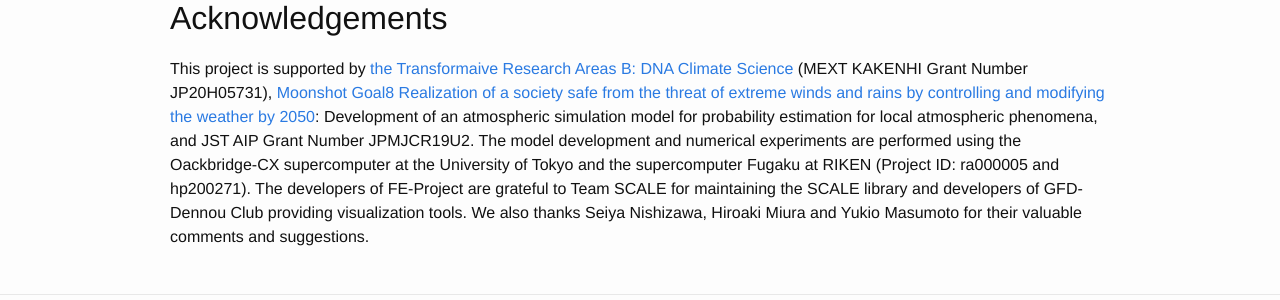
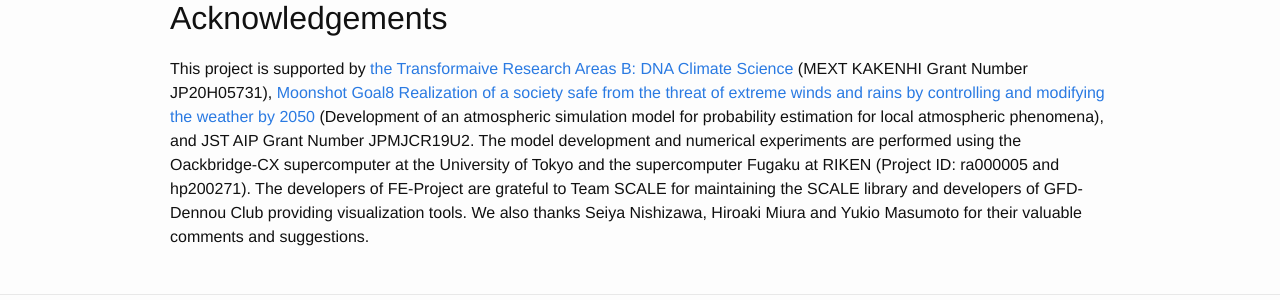
Before and after one commit to ywkawai/FE-Project_web, a Jekyll site: the page built from index.md, in a window 1280 px wide. Shown: the part 987-1287 px from the top of the page. Built offline with Jekyll 4.4.1, drawn with Linux system fonts in a browser that asks for light colours.

```diff
--- a/index.md
+++ b/index.md
@@ -36,9 +36,7 @@ Affiliation: *1: [RIKEN Center for Computational Science](http://www.r-ccs.riken
 
 This project is supported by
 [the Transformaive Research Areas B: DNA Climate Science](https://dna-climate.org/) (MEXT KAKENHI Grant Number JP20H05731),
-[Moonshot Goal8 Realization of a society safe from the threat of extreme winds and rains by controlling and modifying the weather by 2050](https://www.jst.go.jp/moonshot/program/goal8/): Development of an atmospheric simulation model for probability estimation for local atmospheric phenomena,
-and
-JST AIP Grant Number JPMJCR19U2.
+[Moonshot Goal8 Realization of a society safe from the threat of extreme winds and rains by controlling and modifying the weather by 2050](https://www.jst.go.jp/moonshot/program/goal8/) (Development of an atmospheric simulation model for probability estimation for local atmospheric phenomena), and JST AIP Grant Number JPMJCR19U2.
 The model development and numerical experiments are
 performed using the Oackbridge-CX supercomputer at the University of Tokyo and the supercomputer Fugaku at RIKEN (Project ID: ra000005 and hp200271).
 The developers of FE-Project are grateful to Team SCALE for maintaining the SCALE library
```
